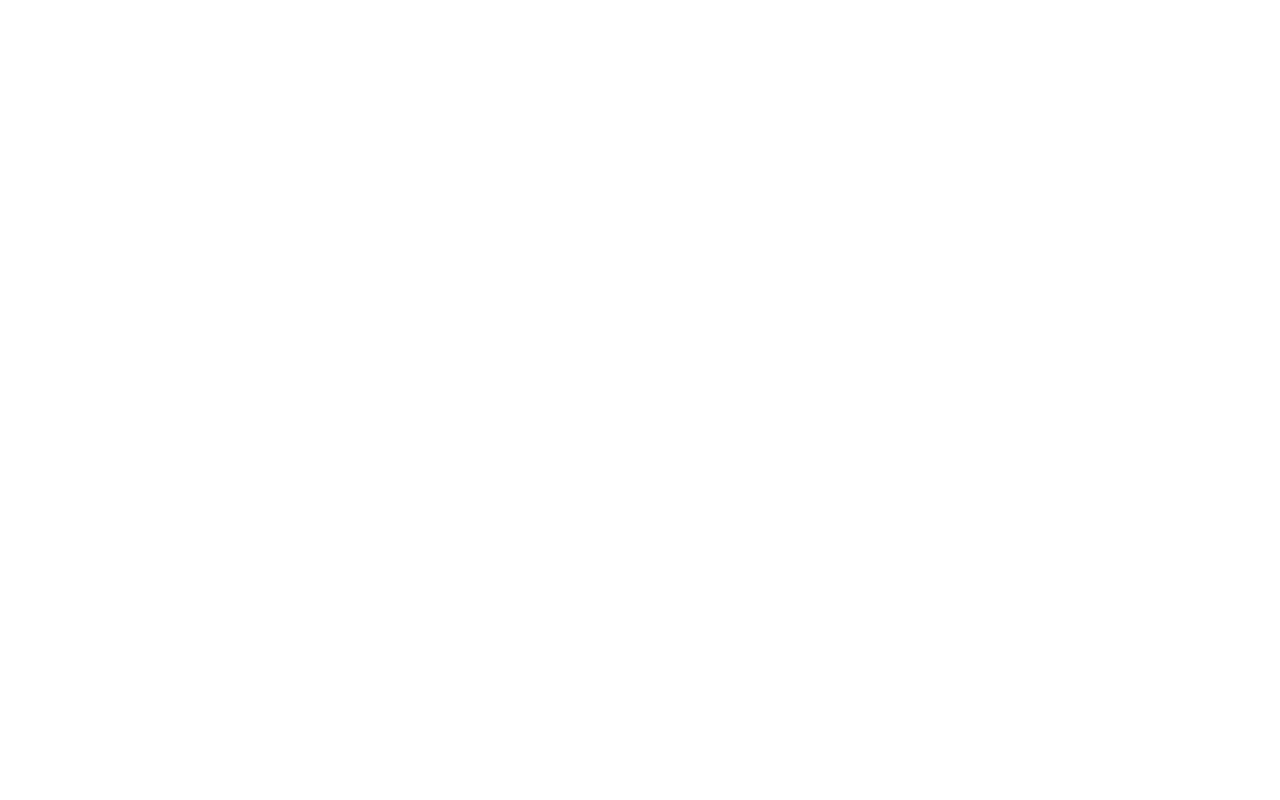
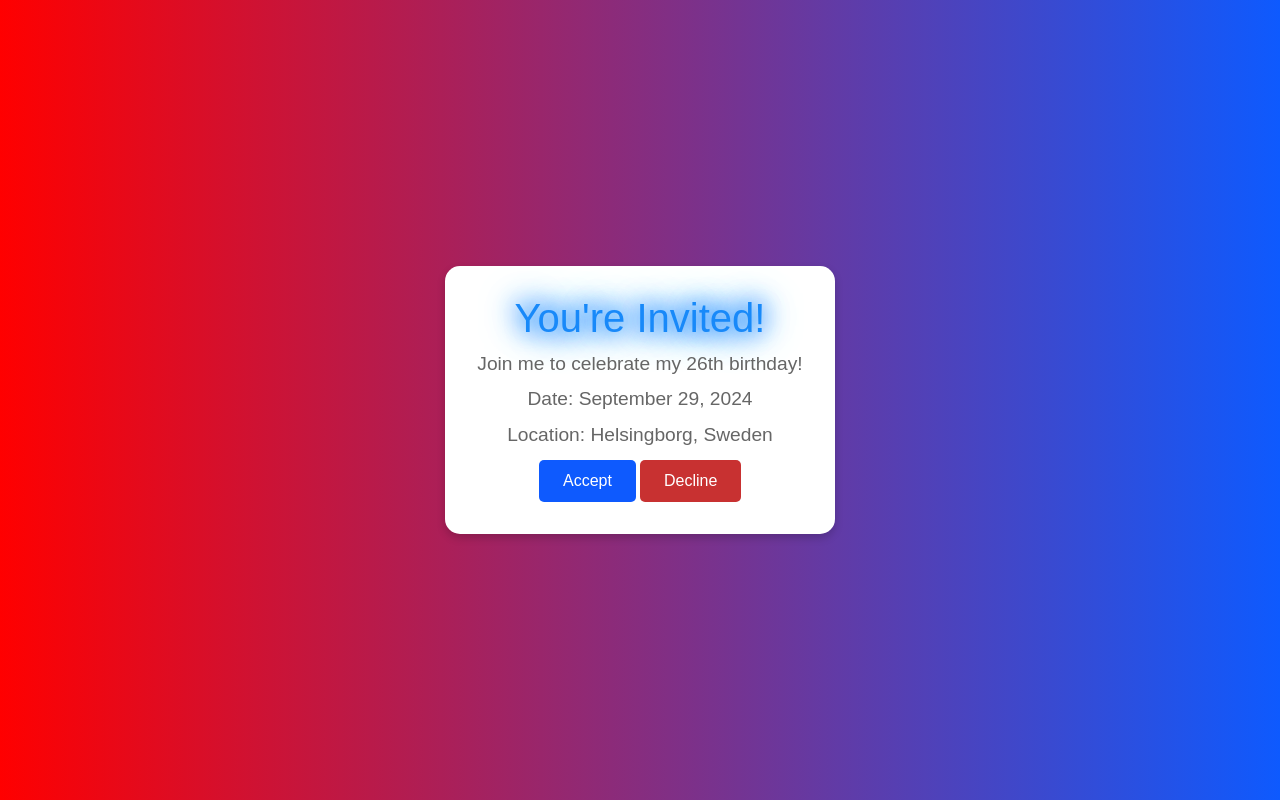
Before and after one commit to liamanders/animation, a plain HTML site: page index.html in a window 1280 px wide. Drawn offline with nearby package versions, Linux system fonts and the light colour scheme.

Commit message:
Created html and css animation

```diff
--- a/index.html
+++ b/index.html
@@ -3,11 +3,19 @@
 <head>
     <meta charset="UTF-8">
     <meta name="viewport" content="width=device-width, initial-scale=1.0">
+    <link rel="stylesheet" href="https://cdnjs.cloudflare.com/ajax/libs/animate.css/4.1.1/animate.min.css"/>
     <link rel="stylesheet" href="./style/reset.css">
     <link rel="stylesheet" href="./style/index.css">
-    <title>Animation</title>
+    <title>Birthday Party Invitation</title>
 </head>
 <body>
-
+    <div class="invitation-card">
+        <h1 class="title">You're Invited!</h1>
+        <p>Join me to celebrate my 26th birthday!</p>
+        <p>Date: September 29, 2024</p>
+        <p>Location: Helsingborg, Sweden</p>
+        <button class="acc-btn animate__animated animate__tada animate__infinite">Accept</button>
+        <button class="dec-btn">Decline</button>
+    </div>
 </body>
 </html>
--- a/style/index.css
+++ b/style/index.css
@@ -0,0 +1,81 @@
+:root {
+    --clr-primary-400: #0e5afe;
+
+    --clr-secondary-500: #1889f9;
+    --clr-secondary-600: #ff0000;
+}
+
+body {
+    background: linear-gradient(to left, var(--clr-primary-400), var(--clr-secondary-600));
+    display: flex;
+    justify-content: center;
+    align-items: center;
+    height: 100vh;
+    margin: 0 auto;
+    font-family: 'Arial', sans-serif;
+}
+
+.invitation-card {
+    background: white;
+    padding: 2rem;
+    border-radius: 15px;
+    box-shadow: 0 4px 8px rgba(0, 0, 0, 0.179);
+    text-align: center;
+    max-width: 400px;
+    animation: cardEnter 1s ease-out;
+}
+
+.title {
+    font-size: 2.5rem;
+    margin-bottom: 1rem;
+    color: var(--clr-secondary-500);
+    animation: titleGlow 2s infinite;
+}
+
+p {
+    font-size: 1.2rem;
+    margin-bottom: 1rem;
+    color: #666666;
+}
+
+button {
+    color: white;
+    border: none;
+    padding: 0.75rem 1.5rem;
+    font-size: 1rem;
+    border-radius: 5px;
+    cursor: pointer;
+    transition: background 0.3s ease;
+}
+
+.acc-btn {
+    background: var(--clr-primary-400);
+    &:hover {
+        background: var(--clr-secondary-500);
+    }
+}
+.dec-btn {
+    background: rgb(200, 49, 49);
+    &:hover {
+        background: var(--clr-secondary-600);
+    }
+}
+
+@keyframes cardEnter {
+    from {
+        opacity: 0;
+        transform: translateY(-20px);
+    }
+    to {
+        opacity: 1;
+        transform: translateY(0);
+    }
+}
+@keyframes titleGlow {
+    0%, 100% {
+        text-shadow: 0 0 10px var(--clr-secondary-500), 0 0 20px var(--clr-secondary-500), 0 0 30px var(--clr-secondary-500);
+    }
+    50% {
+        text-shadow: 0 0 20px var(--clr-secondary-500), 0 0 30px var(--clr-secondary-500), 0 0 40px var(--clr-secondary-500);
+    }
+}
```
